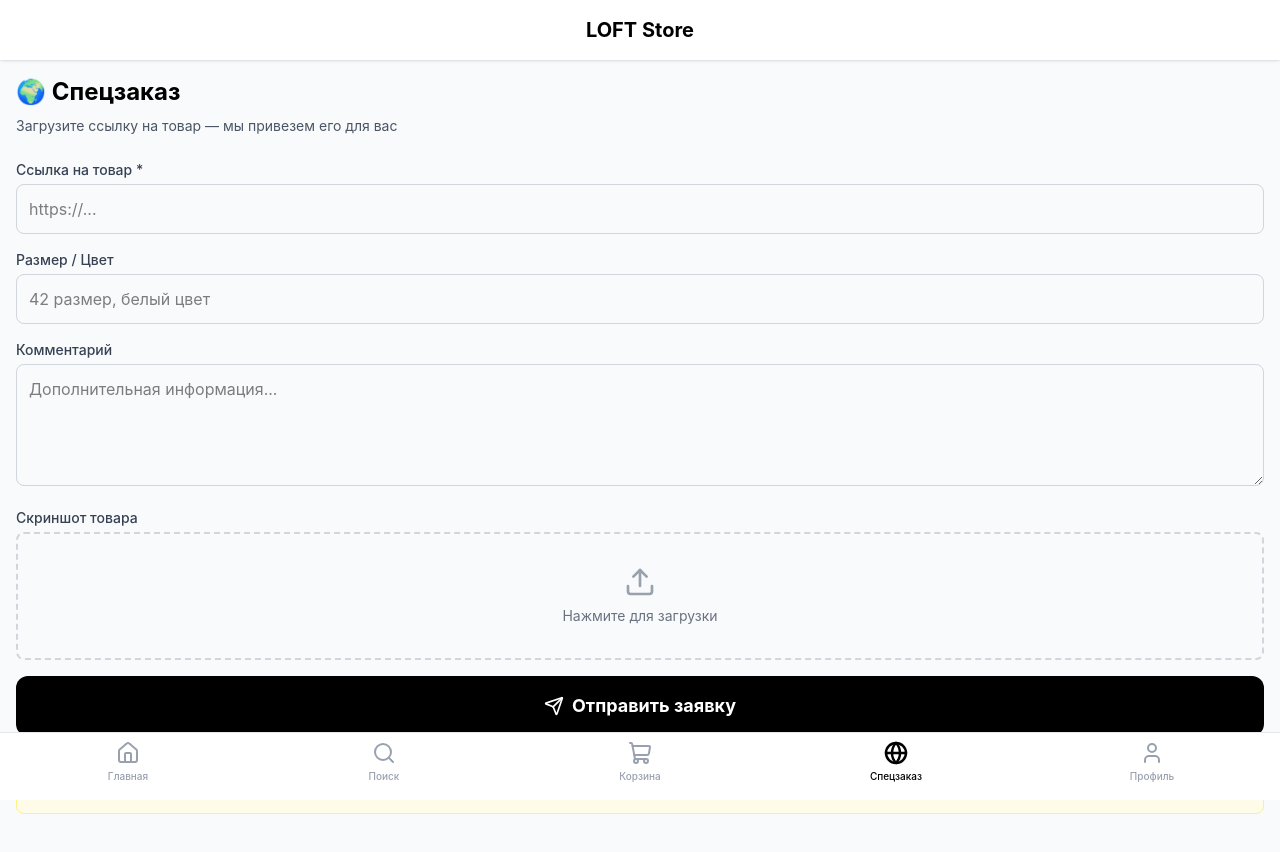
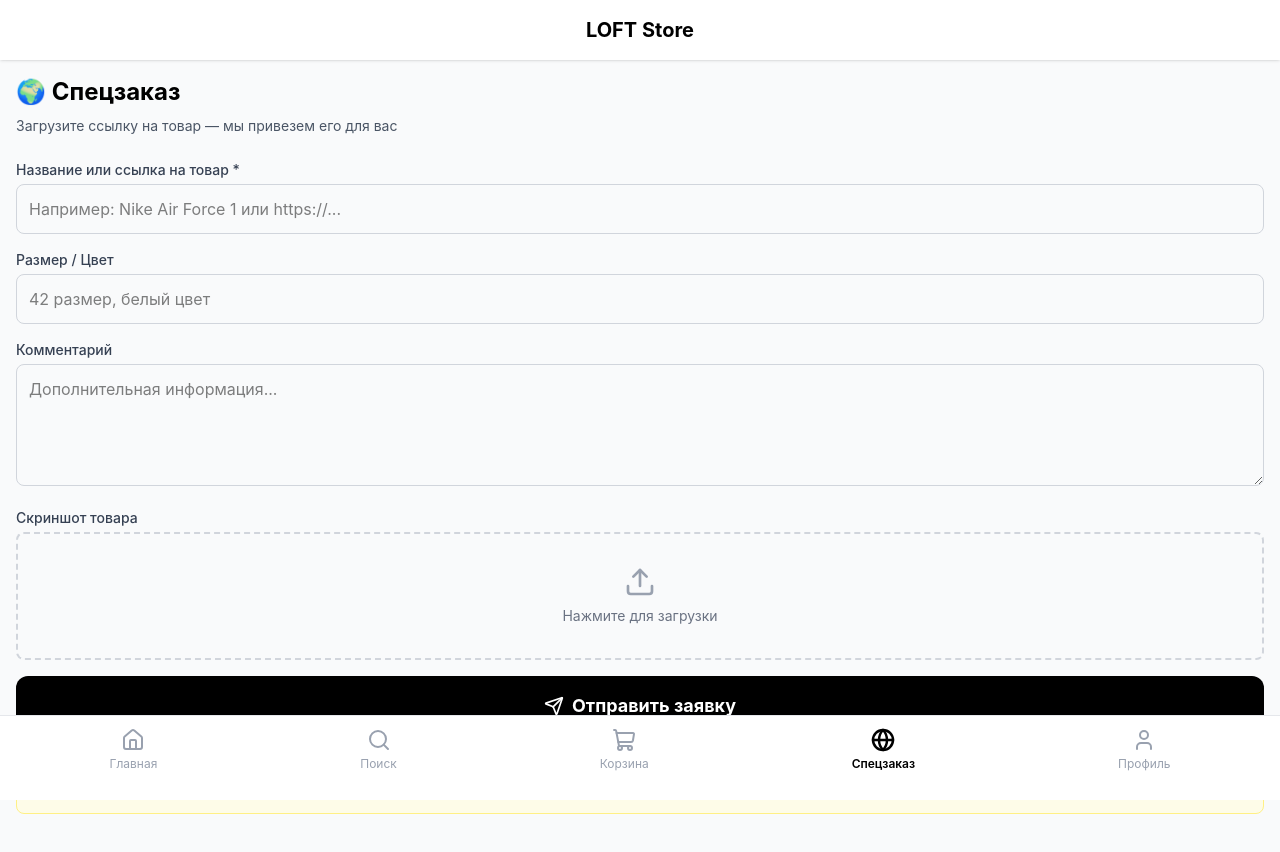
Before and after one commit to ttta999/loft-store, a React (Vite) app: page / in a window 1280 px wide. Both pictures are taken after a click on the button "Спецзаказ". Shown: the top 852 px of the page. Built offline with nearby package versions, Linux system fonts and the light colour scheme; no server answers; the database is empty.

Commit message:
Fix navbar, categories, special order input and order details UI

```diff
--- a/src/components/BottomNavbar.tsx
+++ b/src/components/BottomNavbar.tsx
@@ -1,5 +1,4 @@
 import { Home, Search, ShoppingCart, Globe, User } from 'lucide-react'
-import { useStore } from '../store/useStore'
 
 type TabType = 'home' | 'search' | 'cart' | 'china' | 'profile'
 
@@ -9,18 +8,17 @@
 }
 
 export default function BottomNavbar({ activeTab, setActiveTab }: BottomNavbarProps) {
-  const { language } = useStore()
-
   const tabs = [
-    { id: 'home' as TabType, label: language === 'ru' ? 'Главная' : 'Bosh sahifa', icon: Home },
-    { id: 'search' as TabType, label: language === 'ru' ? 'Поиск' : 'Qidiruv', icon: Search },
-    { id: 'cart' as TabType, label: language === 'ru' ? 'Корзина' : 'Savat', icon: ShoppingCart },
-    { id: 'china' as TabType, label: language === 'ru' ? 'Спецзаказ' : 'Maxsus buyurtma', icon: Globe },
-    { id: 'profile' as TabType, label: language === 'ru' ? 'Профиль' : 'Profil', icon: User },
+    { id: 'home' as TabType, label: 'Главная', labelUz: 'Bosh sahifa', icon: Home },
+    { id: 'search' as TabType, label: 'Поиск', labelUz: 'Qidiruv', icon: Search },
+    { id: 'cart' as TabType, label: 'Корзина', labelUz: 'Savat', icon: ShoppingCart },
+    { id: 'china' as TabType, label: 'Спецзаказ', labelUz: 'Maxsus buyurtma', icon: Globe },
+    { id: 'profile' as TabType, label: 'Профиль', labelUz: 'Profil', icon: User },
   ]
 
   return (
-    <div className="fixed bottom-0 left-0 right-0 bg-white border-t border-gray-200 flex justify-around items-center py-2 pb-4 z-50">
+    <div className="fixed bottom-0 left-0 right-0 bg-white border-t border-gray-200 pb-6 pt-2 px-2 z-50">
+      <div className="flex justify-around items-center">
         {tabs.map((tab) => {
           const Icon = tab.icon
           const isActive = activeTab === tab.id
@@ -28,15 +26,24 @@
             <button
               key={tab.id}
               onClick={() => setActiveTab(tab.id)}
-            className={`flex flex-col items-center justify-center w-16 ${
-              isActive ? 'text-black' : 'text-gray-400'
+              className="flex flex-col items-center gap-1 px-2 py-1"
+            >
+              <Icon
+                size={24}
+                className={isActive ? 'text-black' : 'text-gray-400'}
+                strokeWidth={isActive ? 2.5 : 2}
+              />
+              <span
+                className={`text-xs ${
+                  isActive ? 'text-black font-semibold' : 'text-gray-400'
                 }`}
               >
-            <Icon size={24} strokeWidth={isActive ? 2.5 : 2} />
-            <span className="text-[10px] mt-1 font-medium">{tab.label}</span>
+                {tab.label}
+              </span>
             </button>
           )
         })}
       </div>
+    </div>
   )
 }
--- a/src/pages/ChinaPage.tsx
+++ b/src/pages/ChinaPage.tsx
@@ -29,7 +29,7 @@
   const handleSubmit = async () => {
     if (!link) {
       toast.error(
-        language === 'ru' ? 'Вставьте ссылку на товар' : 'Mahsulot havolasini kiriting',
+        language === 'ru' ? 'Введите название или ссылку на товар' : 'Mahsulot nomi yoki havolasini kiriting',
         { duration: 3000 }
       )
       return
@@ -56,7 +56,6 @@
         }
       }
 
-      // Используем реальный ID из Telegram, если приложение открыто в Telegram
       const userId = telegramUser?.id?.toString() || 'guest-user'
 
       const requestData = {
@@ -163,16 +162,16 @@
 
       {/* Форма */}
       <div className="space-y-4">
-        {/* Ссылка на товар */}
+        {/* Название или ссылка на товар */}
         <div>
           <label className="text-sm font-medium text-gray-700 mb-1 block">
-            {language === 'ru' ? 'Ссылка на товар *' : 'Mahsulot havolasi *'}
+            {language === 'ru' ? 'Название или ссылка на товар *' : 'Mahsulot nomi yoki havolasi *'}
           </label>
           <input
-            type="url"
+            type="text"
             value={link}
             onChange={(e) => setLink(e.target.value)}
-            placeholder="https://..."
+            placeholder={language === 'ru' ? 'Например: Nike Air Force 1 или https://...' : 'Masalan: Nike Air Force 1 yoki https://...'}
             className="w-full p-3 border border-gray-300 rounded-lg focus:outline-none focus:border-black"
           />
         </div>
@@ -265,7 +264,7 @@
         <p className="text-sm text-yellow-800">
           {language === 'ru'
             ? '⏱ Среднее время доставки: 14-21 день. Менеджер свяжется с вами для уточнения деталей и стоимости.'
-            : ' O\'rtacha yetkazib berish vaqti: 14-21 kun. Menejer tafsilotlar va narxni aniqlash uchun siz bilan bog\'lanadi.'}
+            : '⏱ O\'rtacha yetkazib berish vaqti: 14-21 kun. Menejer tafsilotlar va narxni aniqlash uchun siz bilan bog\'lanadi.'}
         </p>
       </div>
     </div>
--- a/src/pages/HomePage.tsx
+++ b/src/pages/HomePage.tsx
@@ -5,8 +5,8 @@
 
 const categories = [
   { id: 'shoes', name_ru: 'Обувь', name_uz: 'Oyoq kiyim', icon: '👟' },
-  { id: 'clothes', name_ru: 'Одежда', name_uz: 'Kiyim', icon: '👕' },
-  { id: 'caps', name_ru: 'Кепки', name_uz: 'Kepkalar', icon: '🧢' },
+  { id: 'clothes', name_ru: 'Одежда', name_uz: 'Kiyim', icon: '' },
+  { id: 'brands', name_ru: 'Бренды', name_uz: 'Brendlar', icon: '🏷️' },
   { id: 'accessories', name_ru: 'Аксессуары', name_uz: 'Aksessuarlar', icon: '⌚' },
 ]
 
--- a/src/pages/ProfilePage.tsx
+++ b/src/pages/ProfilePage.tsx
@@ -4,7 +4,7 @@
 import { User, Package, Globe, DollarSign, ChevronRight } from 'lucide-react'
 
 // Модальное окно для просмотра деталей заказа
-function OrderDetailModal({ order, onClose, language, currency, exchangeRate }: { order: any; onClose: () => void; language: string; currency: string; exchangeRate: number }) {
+function OrderDetailModal({ order, onClose, language, currency, exchangeRate }: any) {
   const items = typeof order.items === 'string' ? JSON.parse(order.items) : order.items
 
   const formatPrice = (usd: number) => {
@@ -13,18 +13,23 @@
   }
 
   return (
-    <div className="fixed inset-0 bg-black bg-opacity-50 flex items-center justify-center z-50 p-4">
-      <div className="bg-white rounded-2xl w-full max-w-lg max-h-[80vh] overflow-y-auto pb-40">
-        <div className="sticky top-0 bg-white border-b border-gray-200 p-4 flex justify-between items-center z-10">
-          <h2 className="text-xl font-bold">
-            {language === 'ru' ? 'Детали заказа' : 'Buyurtma tafsilotlari'}
-          </h2>
-          <button onClick={onClose} className="text-gray-400 hover:text-black text-2xl">
-            ✕
-          </button>
-        </div>
+    <div className="fixed inset-0 bg-white z-50 flex flex-col">
+      {/* Шапка как в остальных экранах */}
+      <div className="p-4 border-b flex items-center justify-between sticky top-0 bg-white z-10">
+        <button onClick={onClose} className="text-gray-600 hover:text-black">
+          ← {language === 'ru' ? 'Назад' : 'Orqaga'}
+        </button>
+        <h1 className="text-xl font-bold">LOFT Store</h1>
+        <div className="w-16"></div>
+      </div>
 
-        <div className="p-4 space-y-4">
+      {/* Контент со скроллингом */}
+      <div className="flex-1 overflow-y-auto p-4 pb-32">
+        <h2 className="text-2xl font-bold mb-4">
+          {language === 'ru' ? 'Детали заказа' : 'Buyurtma tafsilotlari'}
+        </h2>
+
+        <div className="space-y-4">
           <div className="bg-gray-50 p-3 rounded-lg">
             <p className="text-sm text-gray-600">
               {language === 'ru' ? 'Заказ №' : 'Buyurtma №'}{order.id}
@@ -38,7 +43,7 @@
             <h3 className="font-bold mb-2">
               {language === 'ru' ? 'Телефон' : 'Telefon'}
             </h3>
-            <p className="text-sm">📞 {order.client_phone}</p>
+            <p className="text-sm"> {order.client_phone}</p>
           </div>
 
           <div>
@@ -113,11 +118,11 @@
             </div>
           </div>
 
-          <div>
+          <div className="mb-8">
             <h3 className="font-bold mb-2">
               {language === 'ru' ? 'Статус' : 'Holat'}
             </h3>
-            <span className={`inline-block px-3 py-1 rounded-full text-sm font-medium ${
+            <span className={`inline-block px-4 py-2 rounded-full text-sm font-medium ${
               order.status === 'Активный'
                 ? 'bg-blue-100 text-blue-800'
                 : 'bg-green-100 text-green-800'
```
Lines whose indentation alone changed are shown as unchanged.
